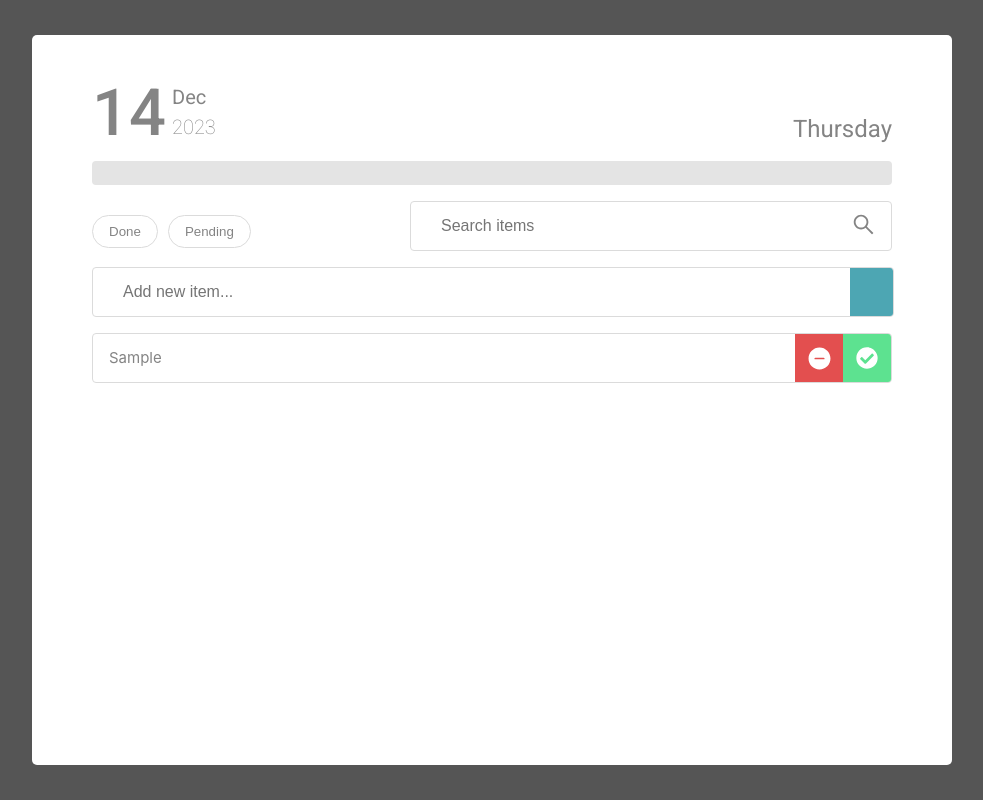
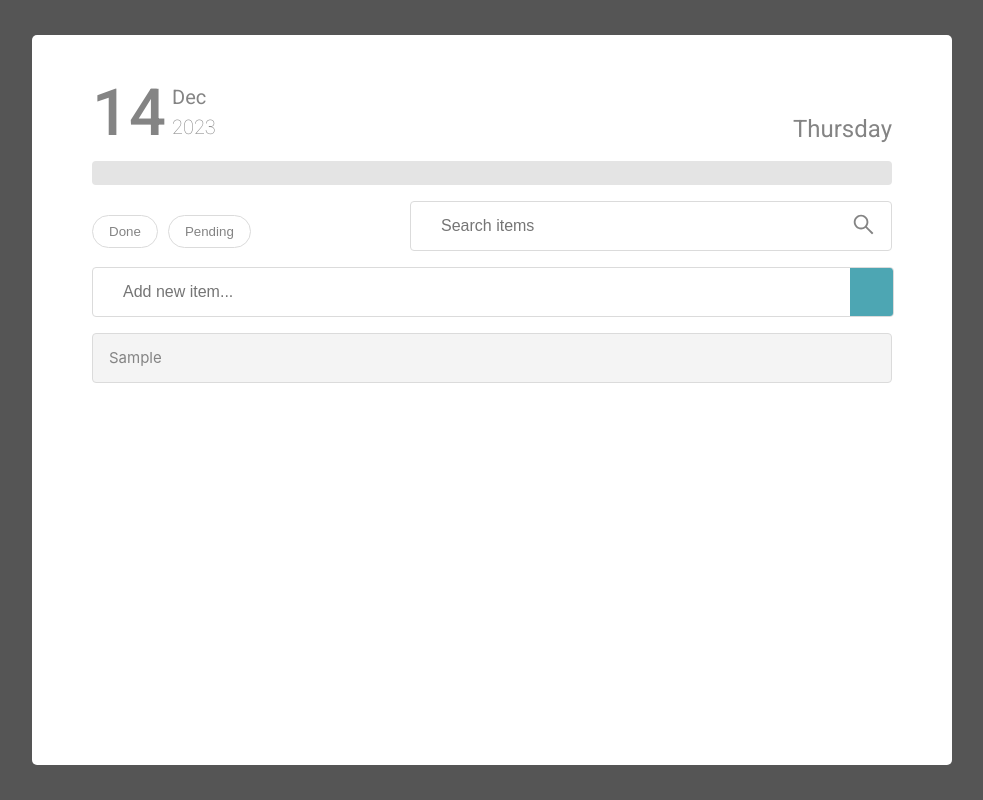
Before and after one commit to sizebay/frontend-challenge, a React (Create React App) app: page / in a window 1280 px wide. Both pictures are taken after typing "Sample" into the empty fields and a click on the button 1019 px from the left and 293 px from the top of the page. Shown: the whole page, without its empty margins (148-1131 px from the left). Built offline with nearby package versions, Linux system fonts and the light colour scheme; data requests are answered from the project's data file; some icons are missing.

Commit message:
style: change tooltip behavior

```diff
--- a/src/components/TasksList/Task/index.tsx
+++ b/src/components/TasksList/Task/index.tsx
@@ -1,14 +1,15 @@
-import { useState } from "react";
+import React, { useState } from "react";
 import ITasks from "../../../types/ITasks";
-import TaskButton from "../../TaskButtons";
 import { IoRemoveCircle } from "react-icons/io5";
 import { FaCheckCircle } from "react-icons/fa";
-
+import TaskTooltip from "../../TaskTooltip";
+import TaskButton from "../../TaskButtons";
 import {
   TaskCard,
   TaskContainer,
   DescriptionText,
   TaskButtonsContainer,
+  TaskTooltipContainer,
   TaskPseudoContainer,
 } from "./styles";
 import { useTasksContext } from "../../../context/TasksContext";
@@ -21,8 +22,13 @@ interface Props {
 const Task = ({ data, onRemove }: Props) => {
   const { completeTask } = useTasksContext();
   const isCompleted = data.isCompleted;
+  const [editing, setEditing] = useState(false);
+  const [showTooltip, setShowTooltip] = useState(false);
+  const [description, setDescription] = useState(data.description);
 
-  const [description, setDescription] = useState(data.description);
+  const toggleEditing = () => {
+    setEditing(!editing);
+  };
 
   const handleDescriptionChange = (event: React.FocusEvent<HTMLDivElement>) => {
     setDescription(event.currentTarget.textContent || "");
@@ -33,28 +39,34 @@ const Task = ({ data, onRemove }: Props) => {
     onRemove(data);
   };
 
-  const handleCompleteClick = () => {
+  const handleCompleteClick = (event: React.MouseEvent<HTMLButtonElement>) => {
+    event.stopPropagation();
     completeTask(data.id);
   };
 
-  const handleTaskContainerClick = () => {
-    if (!isCompleted) {
-      handleCompleteClick();
-    }
+  const handleMouseEnter = () => {
+    setShowTooltip(true);
+  };
+
+  const handleMouseLeave = () => {
+    setShowTooltip(false);
   };
 
   return (
     <TaskPseudoContainer>
       <TaskContainer
-        onClick={handleTaskContainerClick}
-        contentEditable={!isCompleted}
+        onClick={toggleEditing}
+        contentEditable={!isCompleted && editing}
+        onBlur={() => setEditing(false)}
         onInput={handleDescriptionChange}
-        taskStyle={isCompleted ? "var(--grey)" : "var(--white)"}
+        taskStyle={editing ? "var(--white)" : "var(--grey)"}
+        onMouseEnter={handleMouseEnter}
+        onMouseLeave={handleMouseLeave}
       >
         <TaskCard>
           <DescriptionText>{description}</DescriptionText>
         </TaskCard>
-        {!isCompleted && (
+        {!isCompleted && editing && (
           <TaskButtonsContainer>
             <TaskButton
               name="remove"
@@ -73,6 +85,11 @@ const Task = ({ data, onRemove }: Props) => {
           </TaskButtonsContainer>
         )}
       </TaskContainer>
+      {showTooltip && !isCompleted && !editing && (
+        <TaskTooltipContainer>
+          <TaskTooltip />
+        </TaskTooltipContainer>
+      )}
     </TaskPseudoContainer>
   );
 };
--- a/src/components/TasksList/Task/styles.ts
+++ b/src/components/TasksList/Task/styles.ts
@@ -18,6 +18,9 @@ export const TaskContainer = styled.div<TaskContainerProps>`
   align-items: center;
   overflow: hidden;
   z-index: 0;
+  &:div:focus {
+    outline: none;
+    }
 `;
 
 export const TaskCard = styled.ul`
@@ -52,6 +55,7 @@ export const TaskTooltipContainer = styled.div<TaskContainerProps>`
   display: ${(props) => props.taskStyle};
   z-index: 100000 !important;
   left: calc(50% - 40px);
+  trasition: 0.5s;
 `;
 
 export const TaskPseudoContainer = styled.div`
--- a/src/components/TasksList/index.tsx
+++ b/src/components/TasksList/index.tsx
@@ -6,7 +6,6 @@ const TasksList = () => {
   const {
     tasks,
     removeTask,
-    searchTerm,
     activeFilter,
     clearFilter,
     value,
@@ -14,19 +13,19 @@ const TasksList = () => {
   } = useTasksContext();
 
   const filteredTasks = tasks
-    .filter((task) =>
+    ?.filter((task) =>
       activeFilter
         ? activeFilter === "done"
           ? task.isCompleted
           : !task.isCompleted
         : true
     )
-    .filter((task) =>
-      task.description.toLowerCase().includes(value.toLowerCase())
+    ?.filter((task) =>
+      task?.description?.toLowerCase().includes(value.toLowerCase())
     );
 
   const noResults =
-    filteredTasks.filter((task) =>
+    filteredTasks?.filter((task) =>
       activeFilter
         ? activeFilter === "done"
           ? task.isCompleted
@@ -52,7 +51,7 @@ const TasksList = () => {
         </NoResultsMessage>
       )}
       {!noResults &&
-        filteredTasks.map((task) => (
+        filteredTasks?.map((task) => (
           <Card
             key={task.id}
             data={task}
--- a/src/components/TasksList/styles.ts
+++ b/src/components/TasksList/styles.ts
@@ -6,7 +6,7 @@ export const SecaoCard = styled.section`
   padding-bottom: 20px;
   flex-direction: column;
   gap: 13px;
-  height: 216px;
+  height: 276px;
   overflow: auto
   z-index: 999999;
   overflow-x: hidden;
@@ -14,6 +14,7 @@ export const SecaoCard = styled.section`
     width: 8px;
     background: #E4E4E4;
     border-radius: 20px;
+    margin-left: 10px;
   }
   ::-webkit-scrollbar-thumb {
     background: #848484;
--- a/src/context/TasksContext.tsx
+++ b/src/context/TasksContext.tsx
@@ -56,7 +56,7 @@ export function TasksProvider({ children }: TasksProviderProps) {
 
   function completeTask(taskId: string) {
     setTasks(
-      tasks.map((task) => {
+      tasks?.map((task) => {
         if (task.id === taskId) {
           return { ...task, isCompleted: !task.isCompleted };
         }
```
